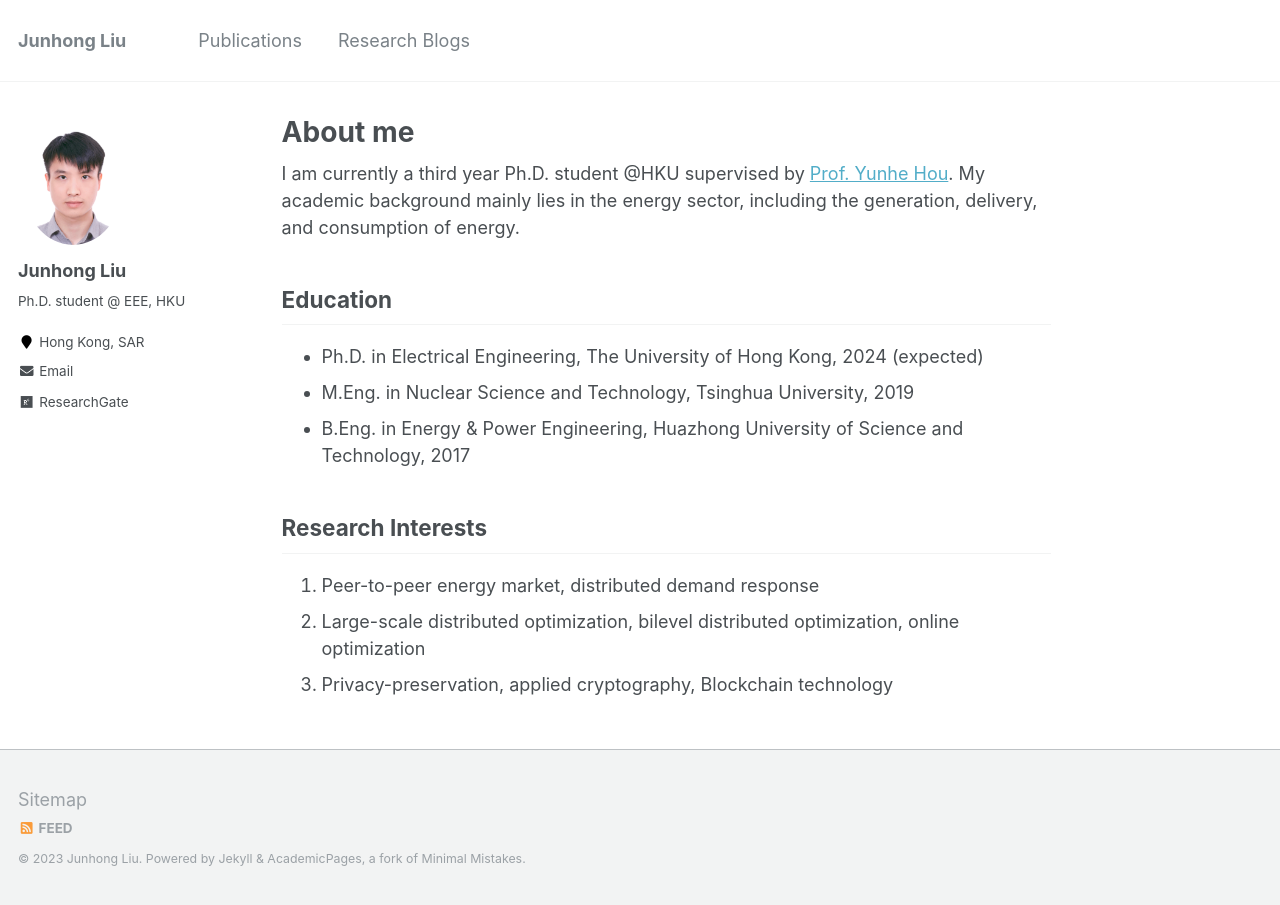
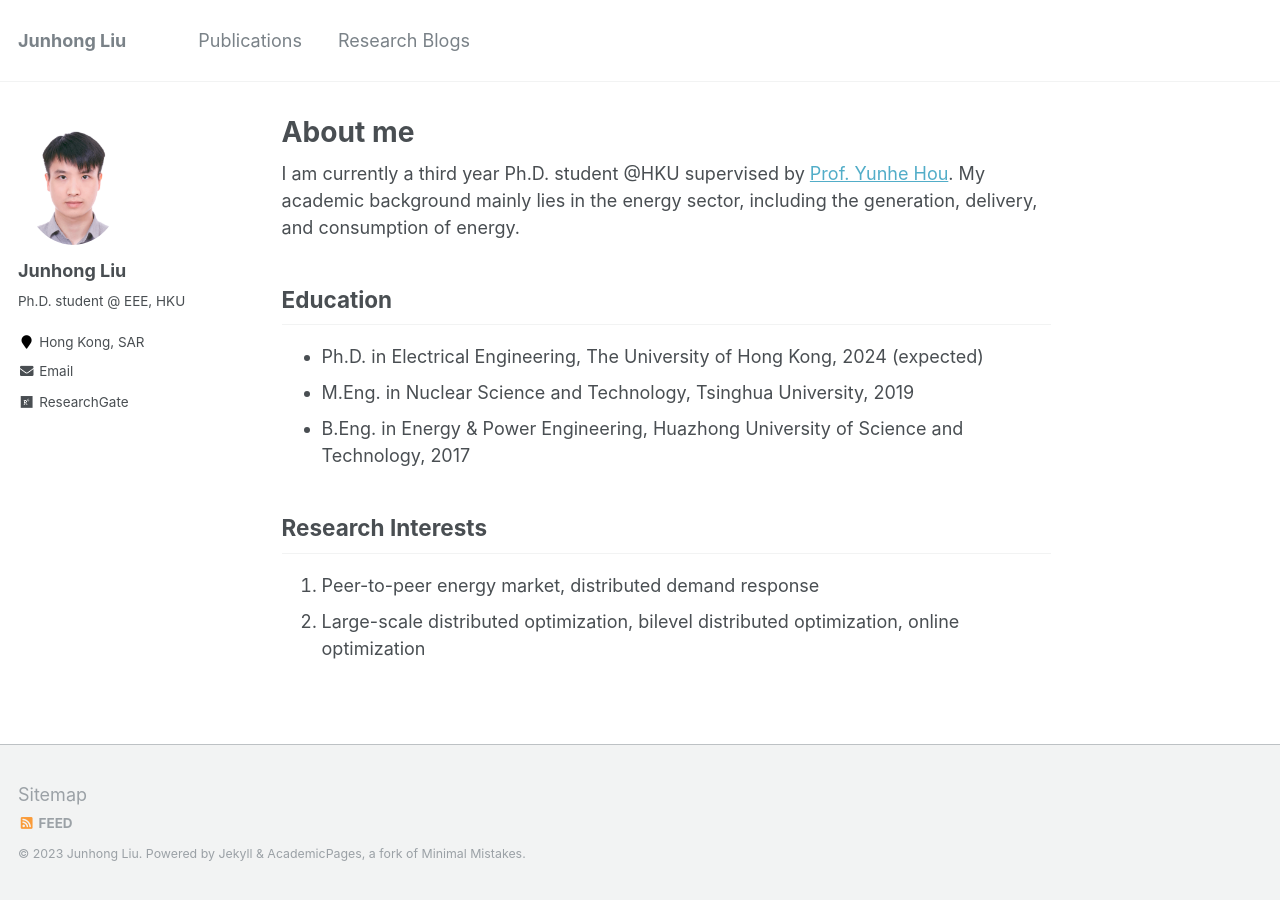
Before and after one commit to johnny-eee/online, a Jekyll site: the page built from _pages/about.md, in a window 1280 px wide. Built offline with Jekyll 4.4.1, drawn with Linux system fonts in a browser that asks for light colours.

Commit message:
Update about.md

```diff
--- a/_pages/about.md
+++ b/_pages/about.md
@@ -20,4 +20,3 @@ I am currently a third year Ph.D. student @HKU supervised by [Prof. Yunhe Hou](h
 
 1. Peer-to-peer energy market, distributed demand response
 2. Large-scale distributed optimization, bilevel distributed optimization, online optimization
-3. Privacy-preservation, applied cryptography, Blockchain technology
```
